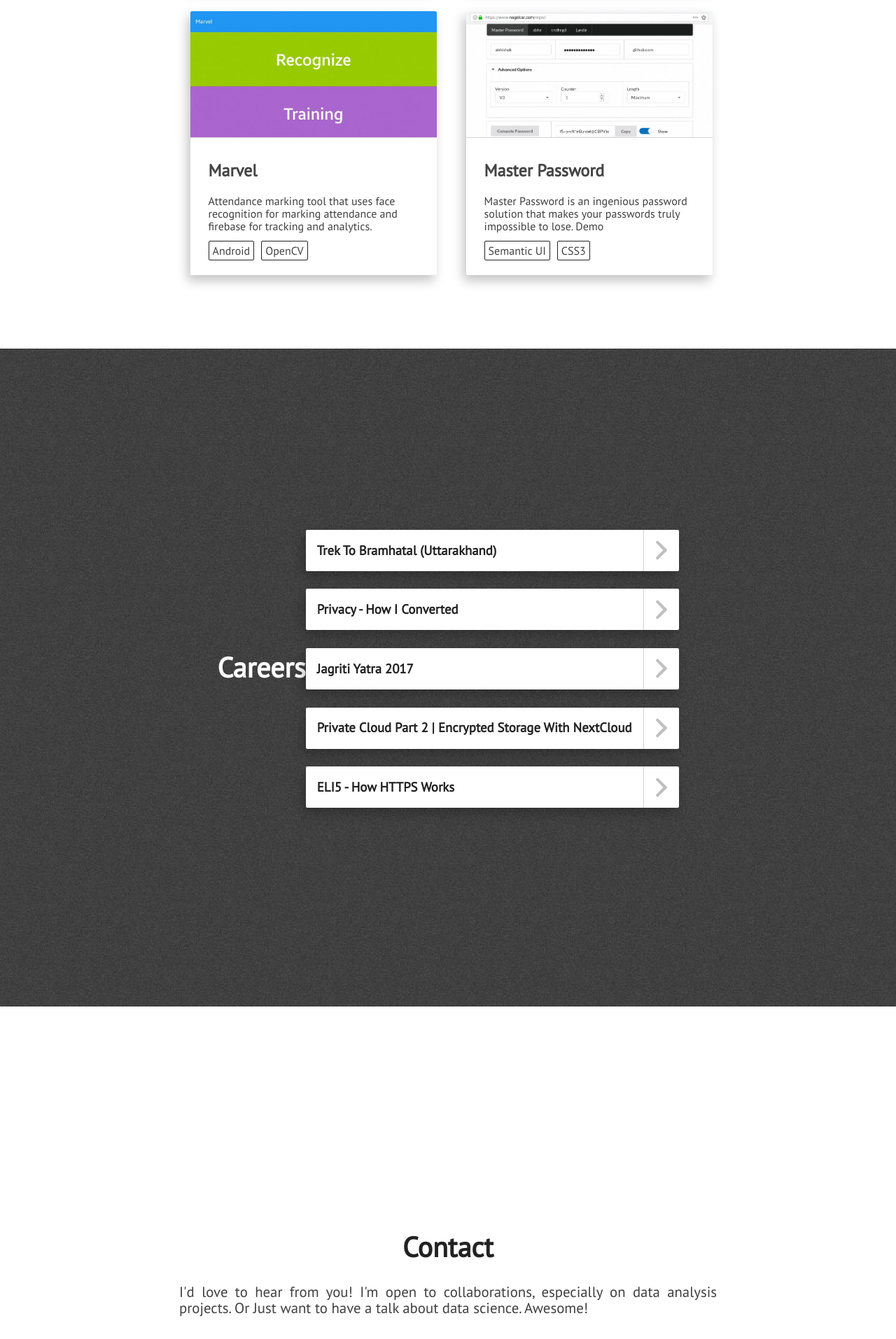
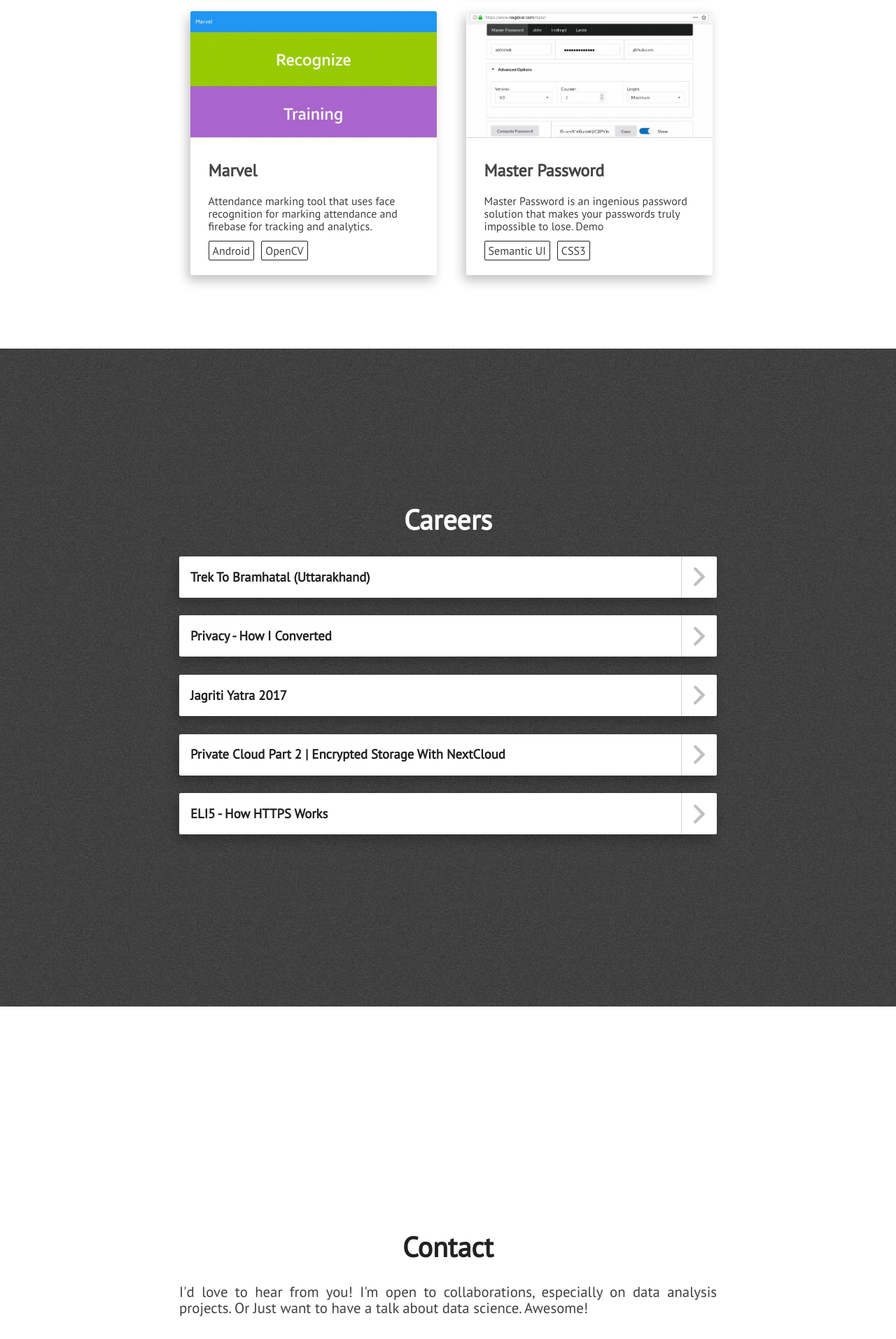
Before and after one commit to YoungheeGGO/YoungheeGGo.github.io, a Jekyll site: the page built from index.html, in a window 1280 px wide. Shown: the part 3508-5421 px from the top of the page at 70% size. Built offline with Jekyll 4.4.1, drawn with Linux system fonts in a browser that asks for light colours; nearby versions of some CDN libraries.

Commit message:
Update blogs.html

```diff
--- a/_includes/blogs.html
+++ b/_includes/blogs.html
@@ -1,9 +1,9 @@
 <!--Origin Theme-->
 <div class="section-wrapper">
     <section class="section" id="blog-posts">
-        <!--<div class="full-width">-->
+        <div class="full-width">
             <div class="section-heading" id="recent-posts-text">Careers</div>
             <div class="blogs-wrapper" id="rss-feeds"></div>
-        <!--</div>-->
+        </div>
     </section>
 </div>
```
